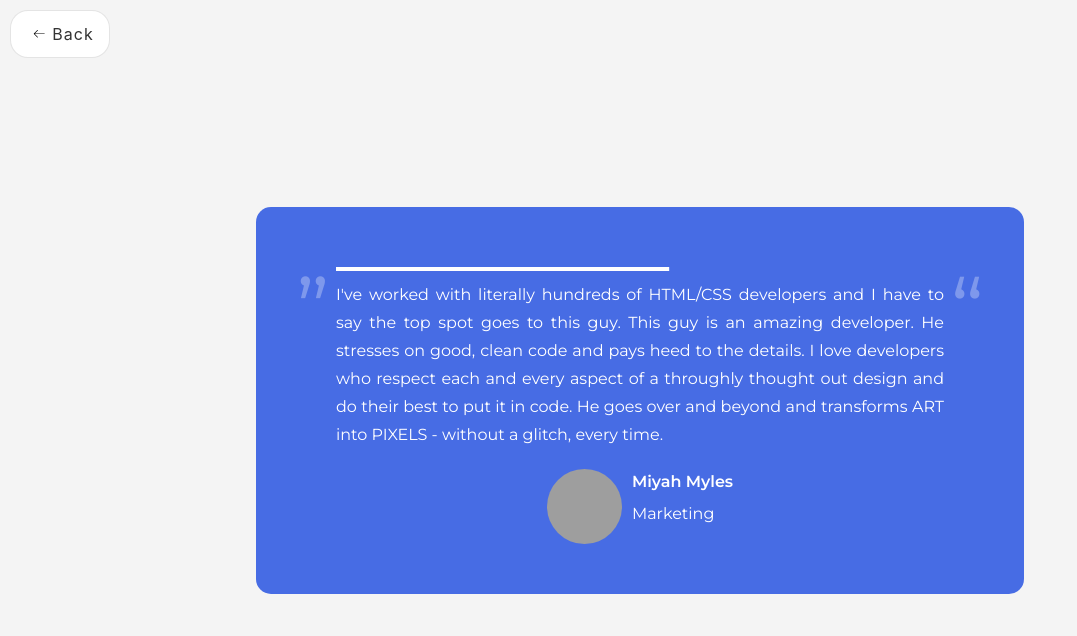
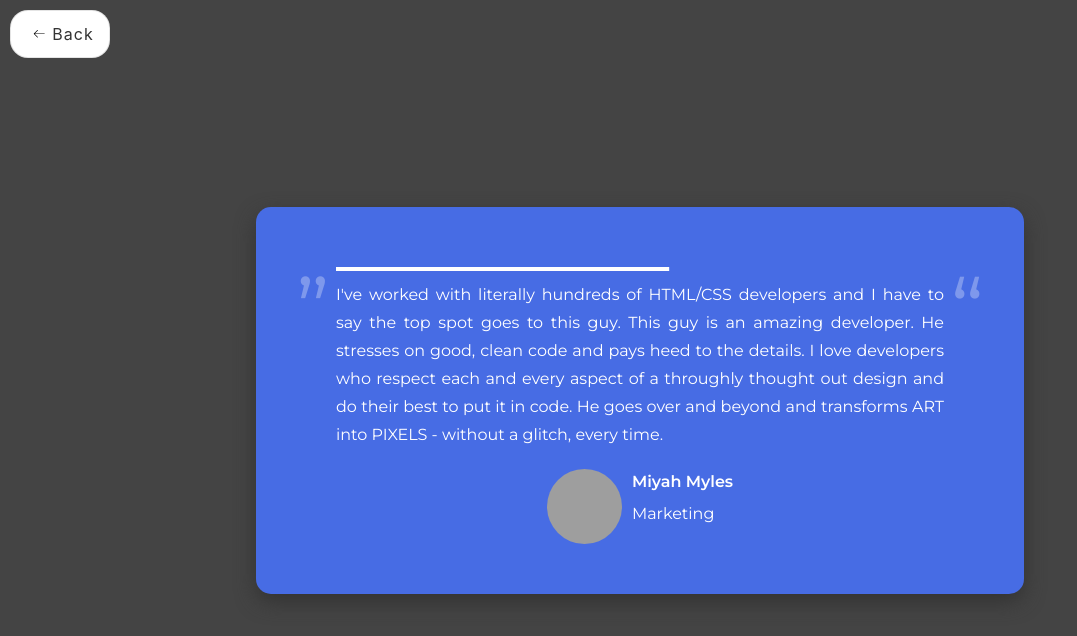
Before and after one commit to jorgehenrrique/50projects-react, a React (Vite) app: page /50projects-react/47-testimonial-box-switcher in a window 1280 px wide. Shown: the top 636 px of the page, without its empty margins (0-1077 px from the left). Built offline with nearby package versions, Linux system fonts and the light colour scheme; grey boxes are pictures that could not be loaded; a web font is replaced by a local one.

Commit message:
Fix: css proj 47

```diff
--- a/src/pages/47-testimonial-box-switcher/TestimonialBoxSwitcher.css
+++ b/src/pages/47-testimonial-box-switcher/TestimonialBoxSwitcher.css
@@ -1,7 +1,7 @@
 @import url('https://fonts.googleapis.com/css?family=Montserrat');
 
 .body-48 {
-  background-color: #f4f4f4;
+  background-color: #444;
   font-family: 'Montserrat', sans-serif;
   display: flex;
   flex-direction: column;
@@ -20,6 +20,7 @@
   padding: 5rem 8rem;
   max-width: 76.8rem;
   position: relative;
+  box-shadow: 0 0.8rem 2rem #333;
 }
 
 .progress-bar-48 {
```
